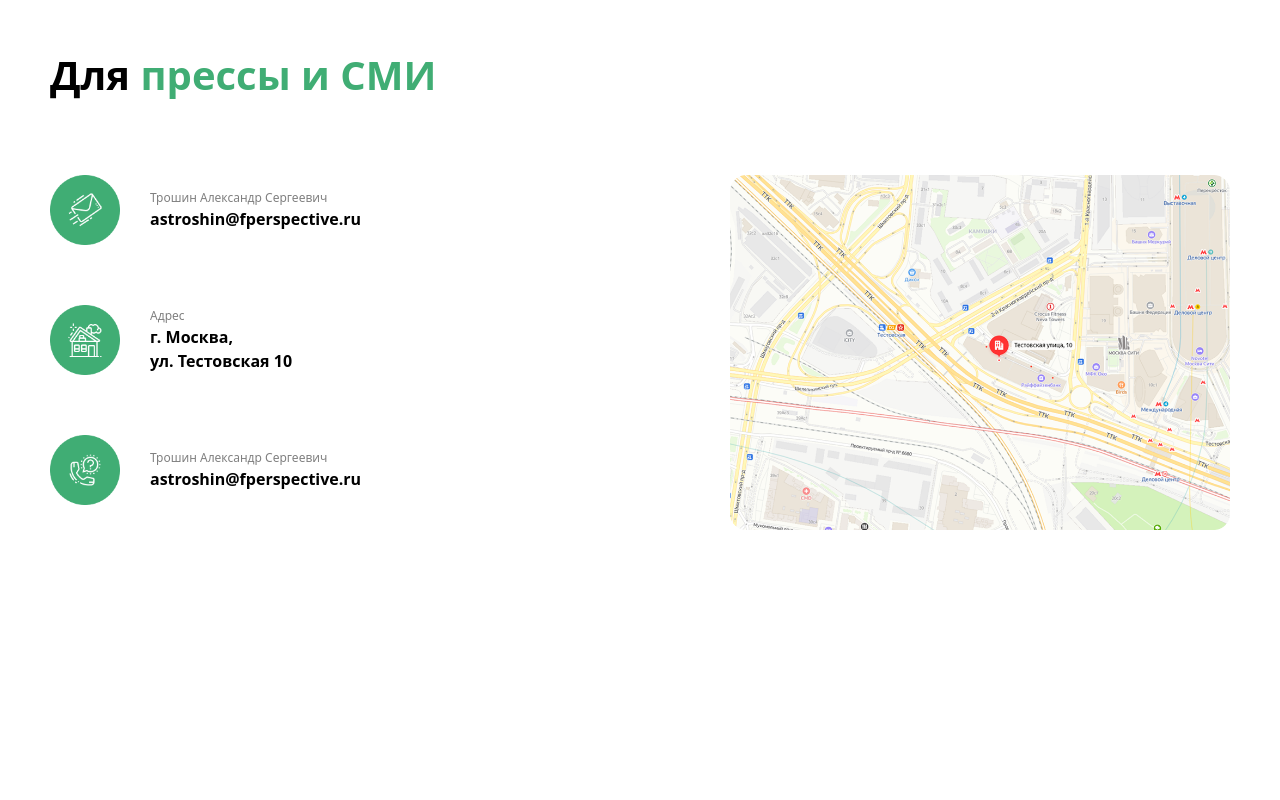
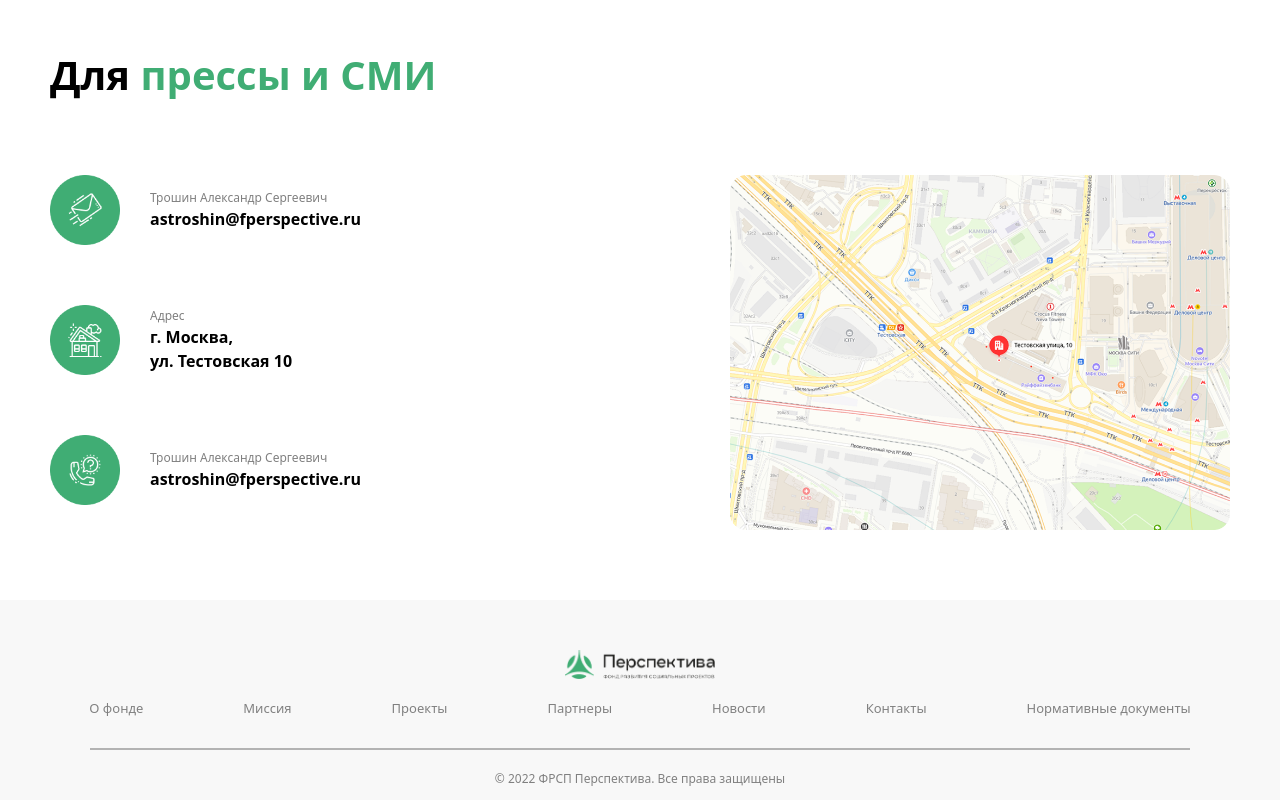
Before and after one commit to vibswift/home-work-project-4, a website: page src/page1.html in a window 1280 px wide. Shown: the part 1421-2221 px from the top of the page. Before the commit the page ends 1951 px from the top, so only its background shows below. Drawn offline with Linux system fonts and the light colour scheme.

Commit message:
section from footer by branch1

```diff
--- a/src/page1.html
+++ b/src/page1.html
@@ -121,6 +121,25 @@
         </section>
      </main>
 
+      <footer>
+        <section class="mt-[70px] flex flex-col items-center w-[100%] h-[200px] bg-[#F8F8F8] py-[50px]">
+            <div class="block1 mb-[20px]">
+                <img class="w-[150px]" src="./sur/sur1.png" alt="">
+            </div>
+            <div class="block2 flex text-[13px] gap-[100px] text-[gray] mb-[20px] ">
+                <p>О фонде</p>
+                <p>Миссия</p>
+                <p>Проекты</p>
+                <p>Партнеры</p>
+                <p>Новости</p>
+                <p>Контакты</p>
+                <p>Нормативные документы</p>
+            </div>
+            <hr class="border-solid border-[#b3b3b3] border-[1px] w-[1100px] mt-[10px] mb-[20px]">
+            <p class="text-[gray] text-[12px]">© 2022 ФРСП Перспектива. Все права защищены</p>
+        </section>
+     </footer>
+
 
 </body>
 </html>
```
